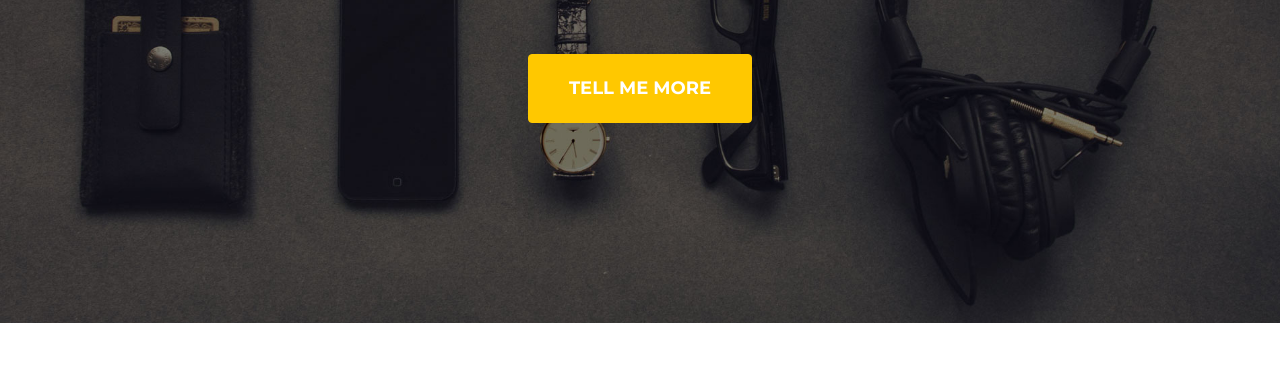
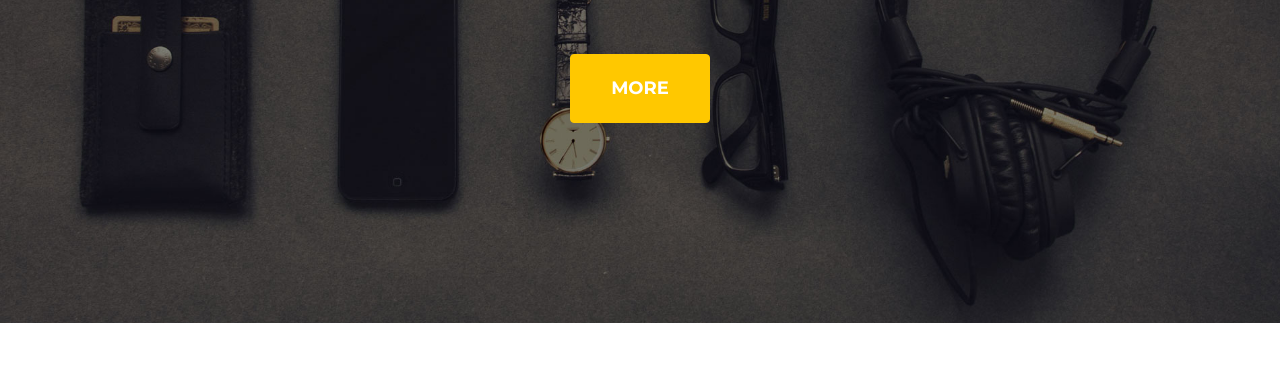
Before and after one commit to Manoj-Barfa/python, a plain HTML site: page index.html in a window 1280 px wide. Shown: the part 422-800 px from the top of the page. Drawn offline with nearby package versions, Linux system fonts and the light colour scheme.

Commit message:
Update index.html
Updates button title

```diff
--- a/index.html
+++ b/index.html
@@ -41,7 +41,7 @@
             <div class="container">
                 <div class="masthead-subheading">Welcome To Panav</div>
                 <div class="masthead-heading text-uppercase">It's Nice To Meet You</div>
-                <a class="btn btn-primary btn-xl text-uppercase" href="#services">Tell Me More</a>
+                <a class="btn btn-primary btn-xl text-uppercase" href="#services">More</a>
             </div>
         </header>
         <!-- Services-->
```
